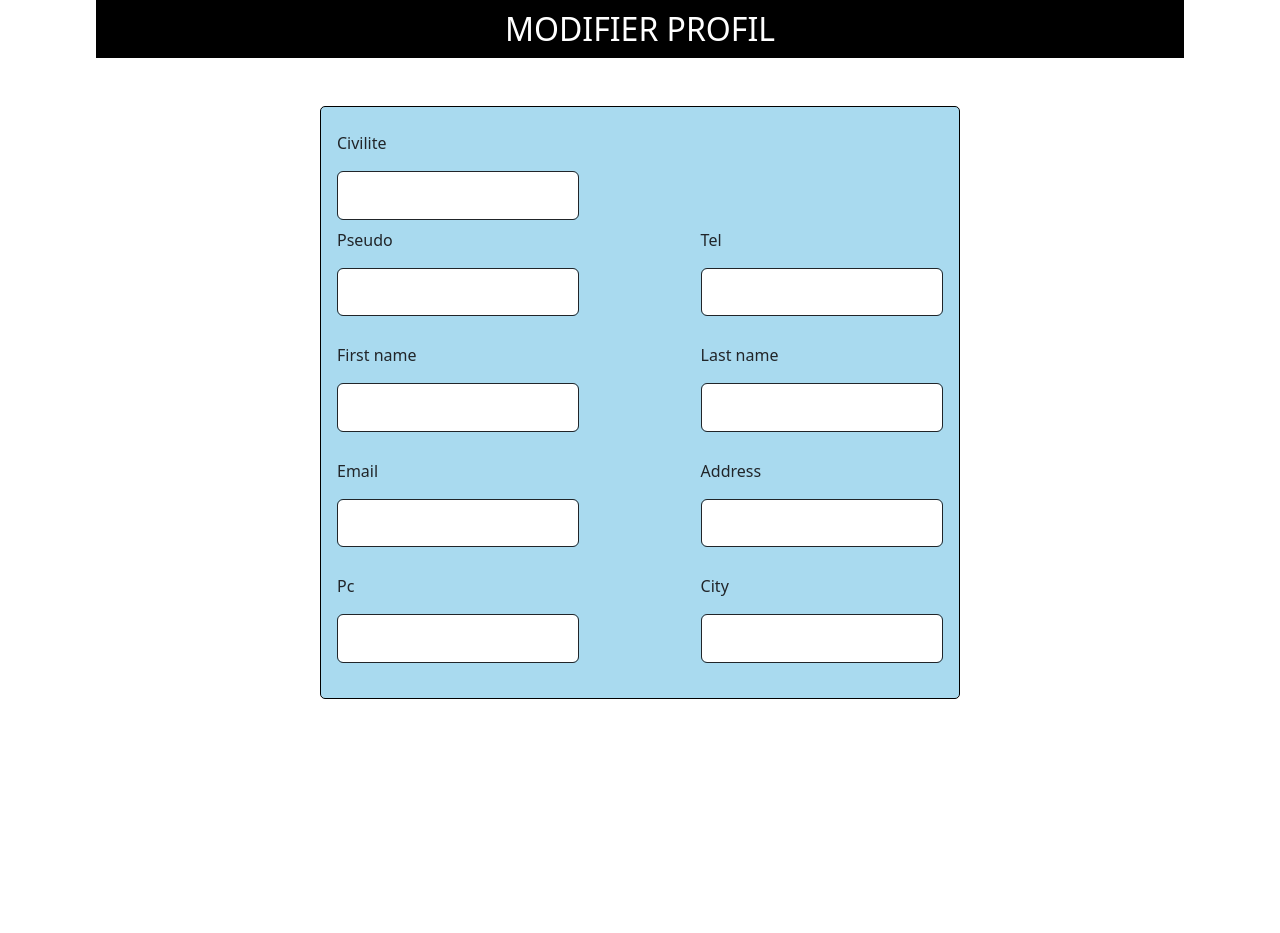
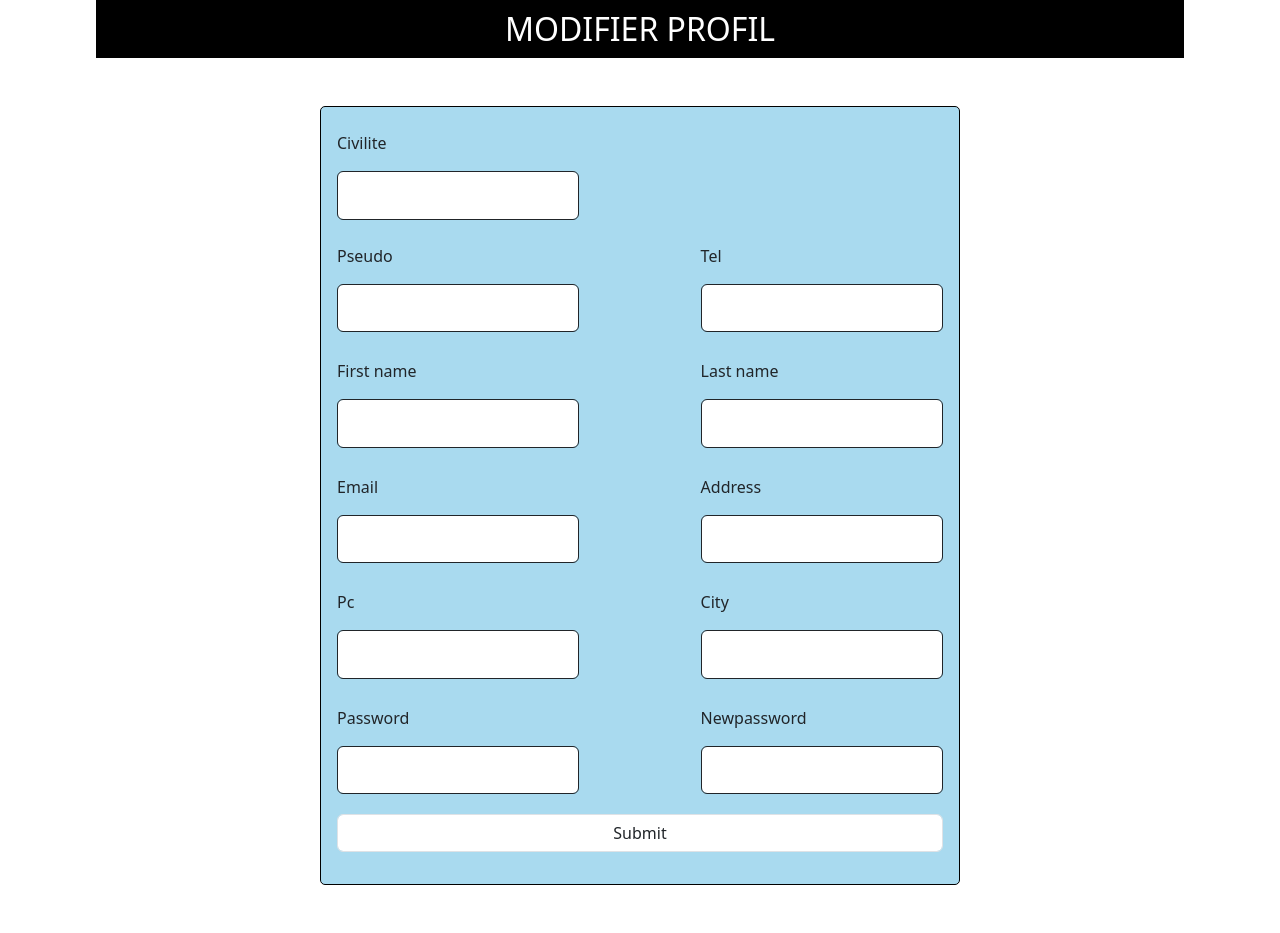
Before and after one commit to chichi66000/boutique_symfony, a Symfony app: template templates/user/profil.html.twig in a window 1280 px wide. Shown: the part 48-981 px from the top of the page. Before the commit the page ends 747 px from the top, so only its background shows below. Run offline with Twig, Linux system fonts and the light colour scheme; the template is opened without the code that fills it, so the values that code supplies are empty; form fields are guessed from the names that the template uses; some libraries are stand-ins or nearby versions.

Commit message:
add password & newpassword in profil form

```diff
--- a/templates/user/profil.html.twig
+++ b/templates/user/profil.html.twig
@@ -19,7 +19,12 @@
                 <div class="saisir">
                     {{ form_label(form.civilite)}}
                     {{ form_widget(form.civilite) }}
+                    <div class="erreur">
+                            {{ form_errors(form.civilite) }}
+                        </div>
                 </div>
+
+                {# Pseudo & tel #}
                 <div class="champs">
                     <div class="saisir">
                         {{form_label(form.pseudo)}}
@@ -37,6 +42,7 @@
                     </div>
                 </div>
 
+                {# First_name & last_name #}
                 <div class="champs">
                     <div class="saisir">
                         {{form_label(form.first_name)}}
@@ -53,6 +59,8 @@
                         </div>
                     </div>
                 </div>
+
+                {# Email & Adrress #}
                 <div class="champs">
                     <div class="saisir">
                         {{form_label(form.email)}}
@@ -69,6 +77,8 @@
                         </div>
                     </div>
                 </div>
+
+                {# Pc & city #}
                 <div class="champs">
                     <div class="saisir">
                         {{form_label(form.pc)}}
@@ -85,9 +95,40 @@
                         </div>
                     </div>
                 </div>
+
+                {# Password #}
+                <div class="champs">
+                    <div class="saisir">
+                        {{ form_label(form.password)}}
+                        {{ form_widget(form.password) }}
+                    </div>
+                    <div class="saisir">
+                        {{form_label(form.newpassword)}}
+                        {{ form_widget(form.newpassword) }}
+                        <div class="erreur">
+                            {{ form_errors(form.newpassword) }}
+                        </div>
+                    </div>
+                </div>
+
+                {# <div class="champs">
+                    <div class="saisir">
+                        {{form_label(form.oldPassword)}}
+                        {{ form_widget(form.oldPassword) }}
+                    </div>
+                    <div class="saisir">
+                        {{form_label(form.plainPassword)}}
+                        {{ form_widget(form.plainPassword) }}
+                        <div class="erreur">
+                            {{ form_errors(form.plainPassword) }}
+                        </div>
+                    </div>
+                </div> #}
+
                 <div >
-                    {{ form_end(form)}}
+                    {{ form_row(form.submit)}}
                 </div>
+            {{ form_end(form)}}
         </div>
 
 
```
Also changed, not shown: src/Controller/UserController.php (+12 -5 lines), src/Form/ProfilUserType.php (+23 -1 lines).
